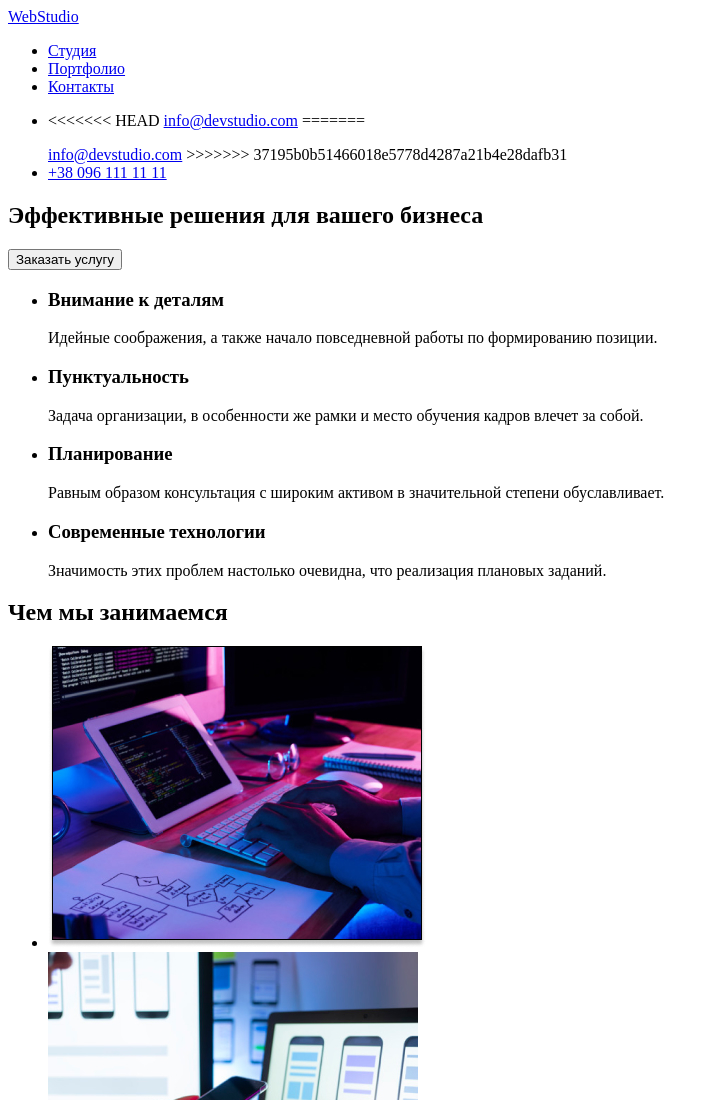
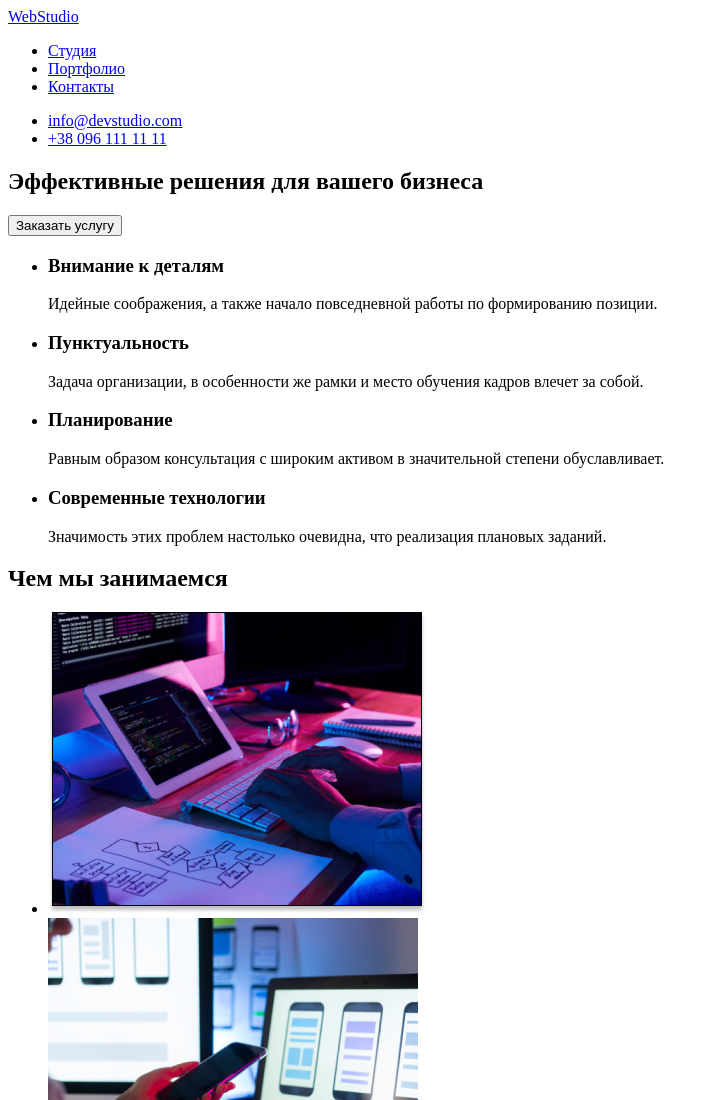
Before and after one commit to Uliana171/goit-markup-hw-01, a plain HTML site: page index.html in a window 1280 px wide. Shown: the top 1100 px of the page, without its empty margins (0-719 px from the left). Drawn offline with Linux system fonts and the light colour scheme; files that its build step writes are made by us from their sources.

Commit message:
add index.html

```diff
--- a/index.html
+++ b/index.html
@@ -19,13 +19,7 @@
             </ul>
             <ul>
                 <li>
-<<<<<<< HEAD
                     <a href ="info@devstudio.com">info@devstudio.com</a>
-=======
-            </ul>
-            <ul>
-                    <a href="mailto:info@devstudio.com">info@devstudio.com</a>
->>>>>>> 37195b0b51466018e5778d4287a21b4e28dafb31
                 </li>
                 <li><a href="tel:+380961111111">+38 096 111 11 11</a></li>
             </ul>
```
